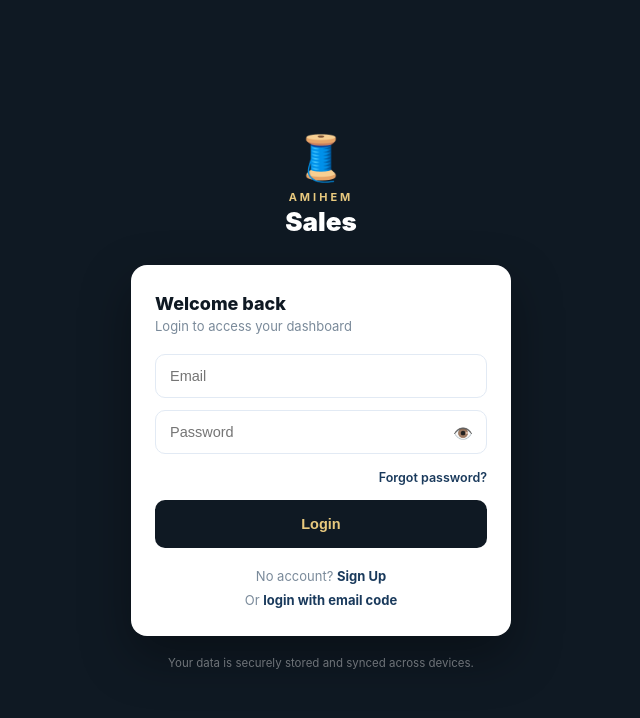
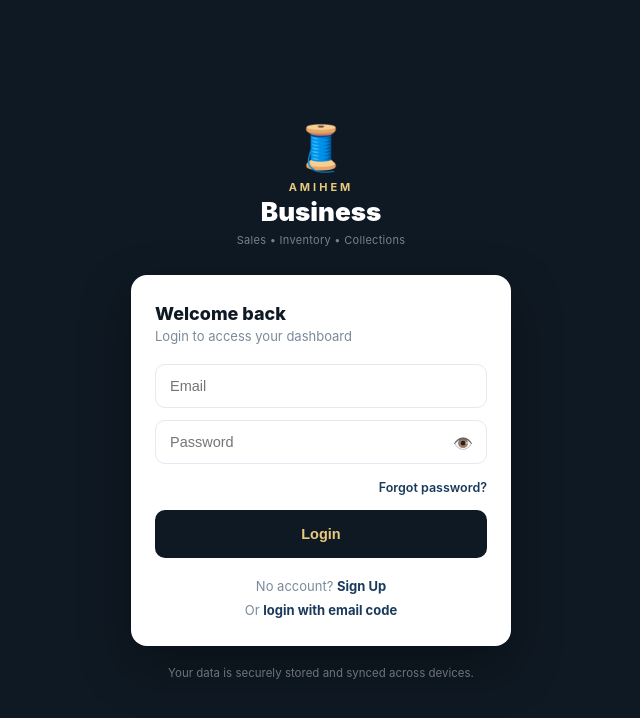
Before and after one commit to amihem/trdsls-app, a React (Create React App) app: page / in a window 1280 px wide. Shown: the top 718 px of the page, without its empty margins (319-959 px from the left). Built offline with nearby package versions, Linux system fonts and the light colour scheme.

Commit message:
update brand name

```diff
--- a/public/index.html
+++ b/public/index.html
@@ -7,12 +7,12 @@
     <meta name="theme-color" content="#0F1923" />
     <meta name="mobile-web-app-capable" content="yes" />
     <meta name="apple-mobile-web-app-status-bar-style" content="black-translucent" />
-    <meta name="apple-mobile-web-app-title" content="Amihem Sales" />
+    <meta name="apple-mobile-web-app-title" content="AMIHEM Business" />
     <meta
       name="description"
-      content="Fabric trading — sales, outstanding, ledger & commission manager"
+      content="Sales • Inventory • Collections"
     />
-    <link rel="apple-touch-icon" href="%PUBLIC_URL%/icons/icon-192.png" />
+    <link rel="apple-touch-icon" href="%PUBLIC_URL%/icons/apple-touch-icon.png" />
     <!--
       manifest.json provides metadata used when your web app is installed on a
       user's mobile device or desktop. See https://developers.google.com/web/fundamentals/web-app-manifest/
@@ -27,7 +27,7 @@
       work correctly both with client-side routing and a non-root public URL.
       Learn how to configure a non-root public URL by running `npm run build`.
     -->
-    <title>Amihem Sales</title>
+    <title>AMIHEM Business</title>
   </head>
   <body>
     <noscript>You need to enable JavaScript to run this app.</noscript>
--- a/src/Login.js
+++ b/src/Login.js
@@ -88,8 +88,9 @@ export default function Login(){
         {/* Logo / Branding */}
         <div style={{ textAlign:"center", marginBottom:28 }}>
           <div style={{ fontSize:44, marginBottom:6 }}>🧵</div>
-          <div style={{ fontSize:11, letterSpacing:3, color:C.gold, textTransform:"uppercase", fontWeight:700 }}>Amihem</div>
-          <div style={{ fontSize:26, fontWeight:900, color:"#fff", marginTop:2 }}>Sales</div>
+          <div style={{ fontSize:11, letterSpacing:3, color:C.gold, textTransform:"uppercase", fontWeight:700 }}>AMIHEM</div>
+          <div style={{ fontSize:26, fontWeight:900, color:"#fff", marginTop:2 }}>Business</div>
+          <div style={{ fontSize:11, color:"rgba(255,255,255,0.45)", marginTop:6, letterSpacing:0.3 }}>Sales • Inventory • Collections</div>
         </div>
 
         {/* Card */}
@@ -105,7 +106,7 @@ export default function Login(){
           </div>
           <div style={{ fontSize:13, color:C.muted, marginBottom:20 }}>
             {mode==="login" && "Login to access your dashboard"}
-            {mode==="signup" && "Set up your Amihem Sales account"}
+            {mode==="signup" && "Set up your AMIHEM Business account"}
             {mode==="forgot" && "We'll email you a reset link"}
             {mode==="otp" && (otpSent ? "Enter the code sent to your email" : "We'll email you a one-time code")}
           </div>
```
Also changed, not shown: public/manifest.json.
